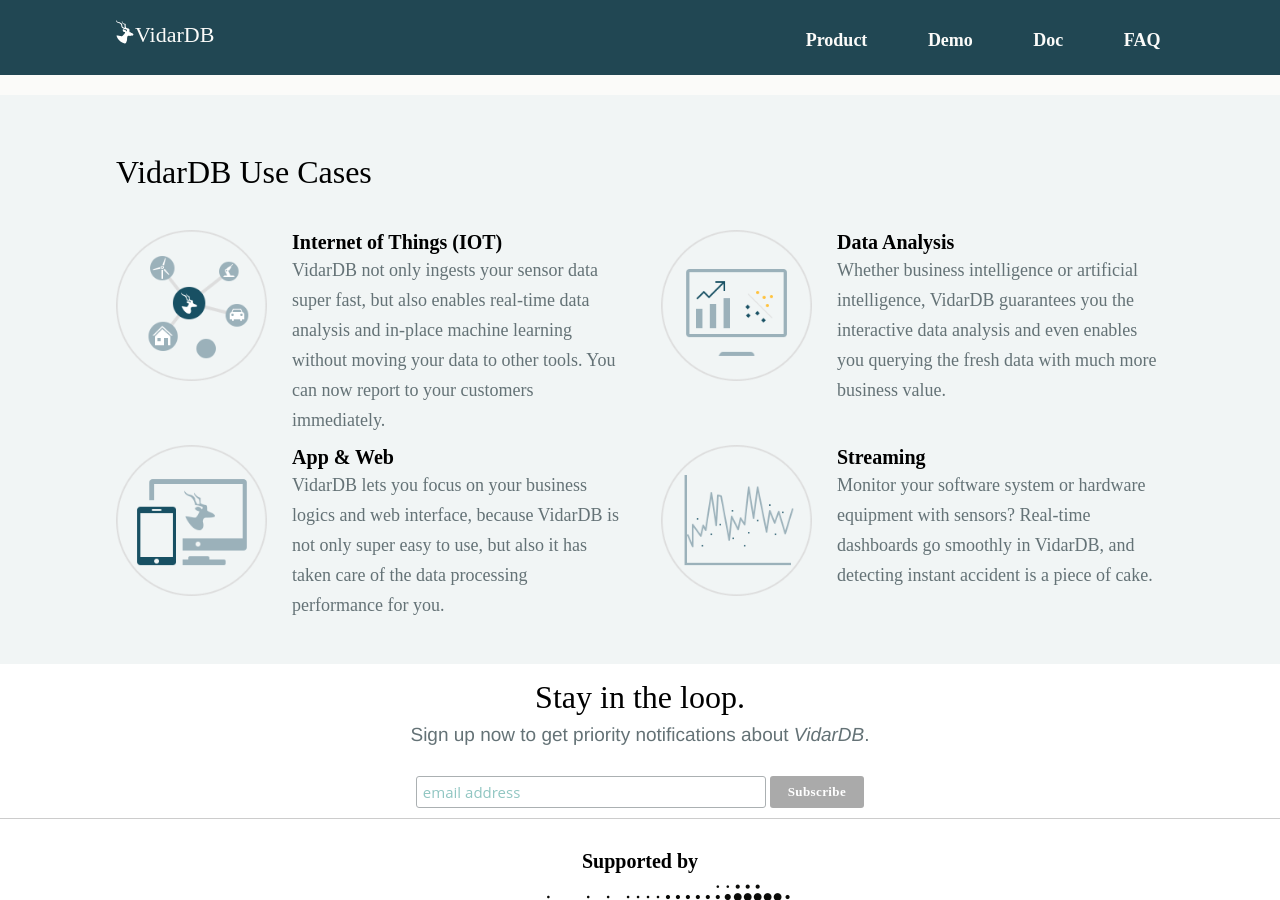
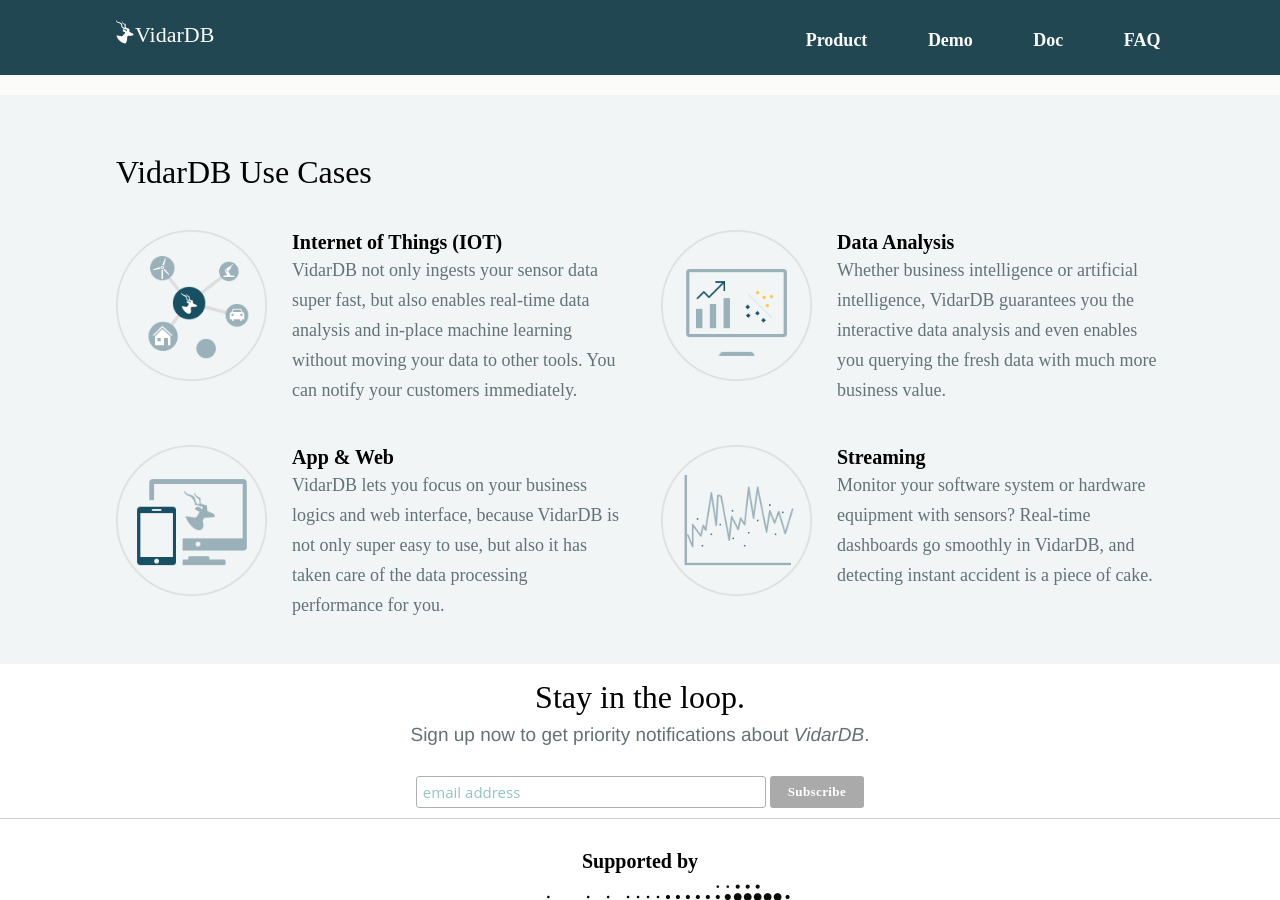
Before and after one commit to vidardb/vidardb.github.io, a Jekyll site: the page built from index.html, in a window 1280 px wide and 900 px high, scrolled down 2101 px. Built offline with Jekyll 4.4.1, drawn with Linux system fonts in a browser that asks for light colours; the list of posts is cut into pages by our own code.

Commit message:
change IOT description.

```diff
--- a/index.html
+++ b/index.html
@@ -97,7 +97,7 @@
                     <p>
                         VidarDB not only ingests your sensor data super fast,
                         but also enables real-time data analysis and in-place machine learning
-                        without moving your data to other tools. You can now report to your customers immediately.
+                        without moving your data to other tools. You can notify your customers immediately.
                     </p>
                 </div>
             </div>
```
